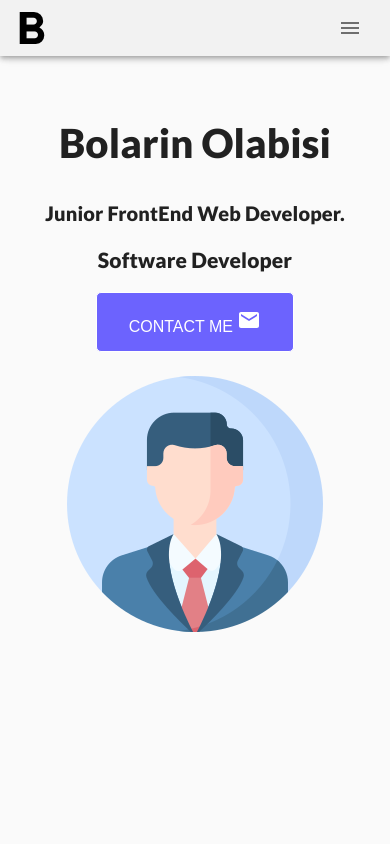
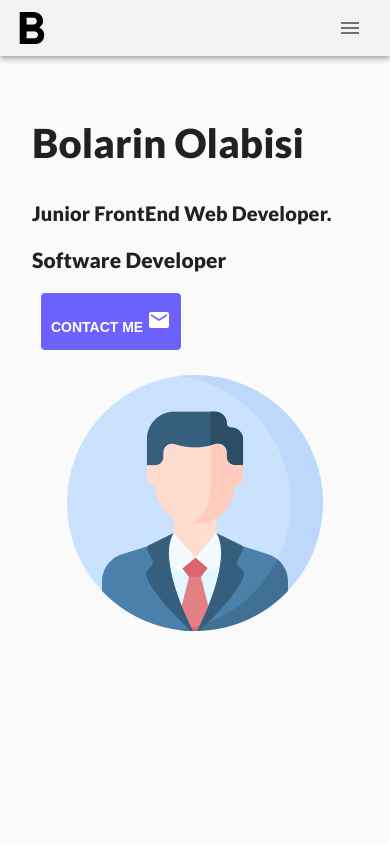
Before and after one commit to mightyFZeus/MyPortfolio, a React (Create React App) app: page / in a window 390 px wide. Shown: the top 844 px of the page. Built offline with nearby package versions, Linux system fonts and the light colour scheme; a web font is replaced by a local one.

Commit message:
still text alignment ffs

```diff
--- a/src/components/Footer/style.css
+++ b/src/components/Footer/style.css
@@ -4,6 +4,7 @@
     left:50%;
     background-color: #6c63fe;
     border-radius: 2px;
+
   }
 
   .footer-logo{
--- a/src/components/Header/Header.jsx
+++ b/src/components/Header/Header.jsx
@@ -109,7 +109,7 @@ const Header =() =>{
             <Grid item  xs={12} md={8}>
                 <h1 className='header-name' >Bolarin Olabisi</h1>
                 <h2 className='header-desc' >Junior FrontEnd Web Developer.</h2>
-                <h2>Software Developer</h2>
+                <h2 className='header-desc2'>Software Developer</h2>
 
                 <a href='mailto:bolarinolabisi36@gmail.com'>
                 <button className='contact-button'>
--- a/src/components/Header/Styles.css
+++ b/src/components/Header/Styles.css
@@ -26,9 +26,17 @@ li:hover{
 @media only screen and (max-width: 600px){
   .header-name{
       font-size: 40px;
+      text-align: justify;
   }
   .header-desc{
     font-size: 20px;
+    text-align: justify;
+  }
+  h2{
+    text-align: justify;
+  }
+  .contact-button{
+    margin-right: 12em;
   }
 }
 
@@ -58,13 +66,15 @@ li:hover{
   text-transform: none;
   color: white;
   border: 1px solid #fff;
-  padding: 15px 32px;
+  padding: 15px 10px 15px 10px;
   text-align: center;
   text-decoration: none;
   display: inline-block;
-  font-size: 16px;
+  font-size: 14px;
+  font-weight: bold;
   border-radius: 5px;
-  cursor:pointer
+  cursor:pointer;
+
 
 }
 
```
